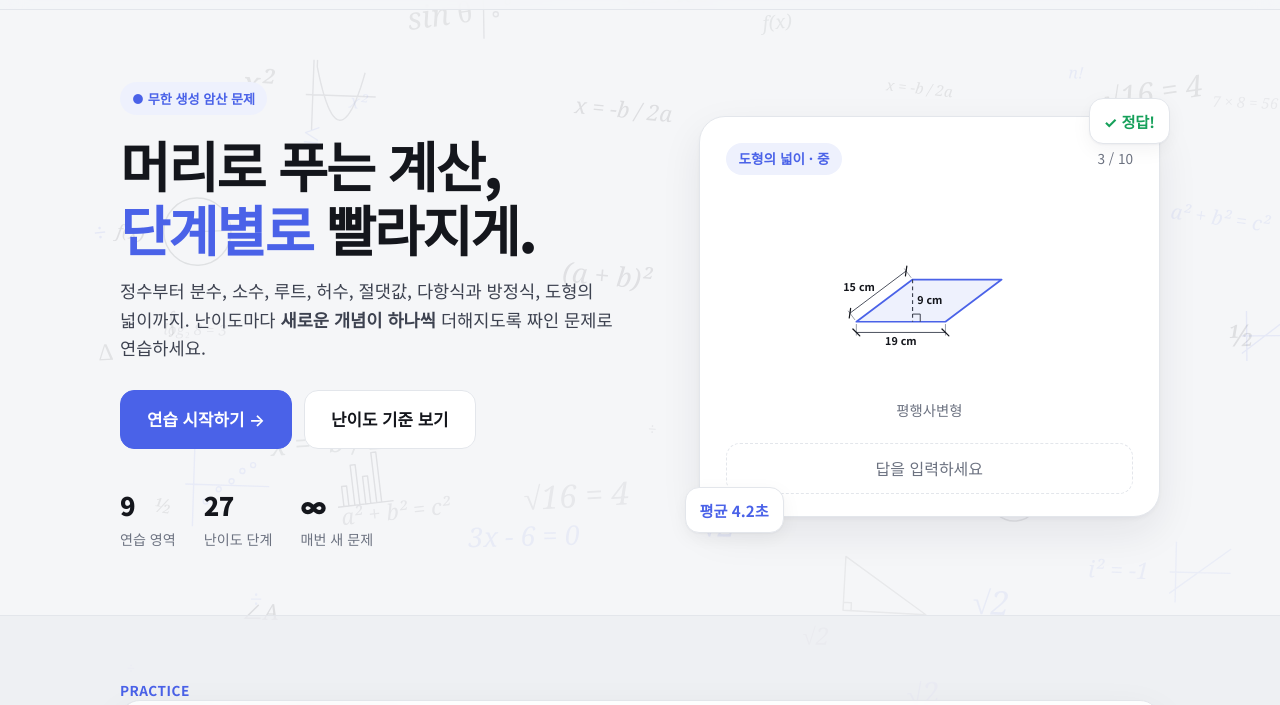
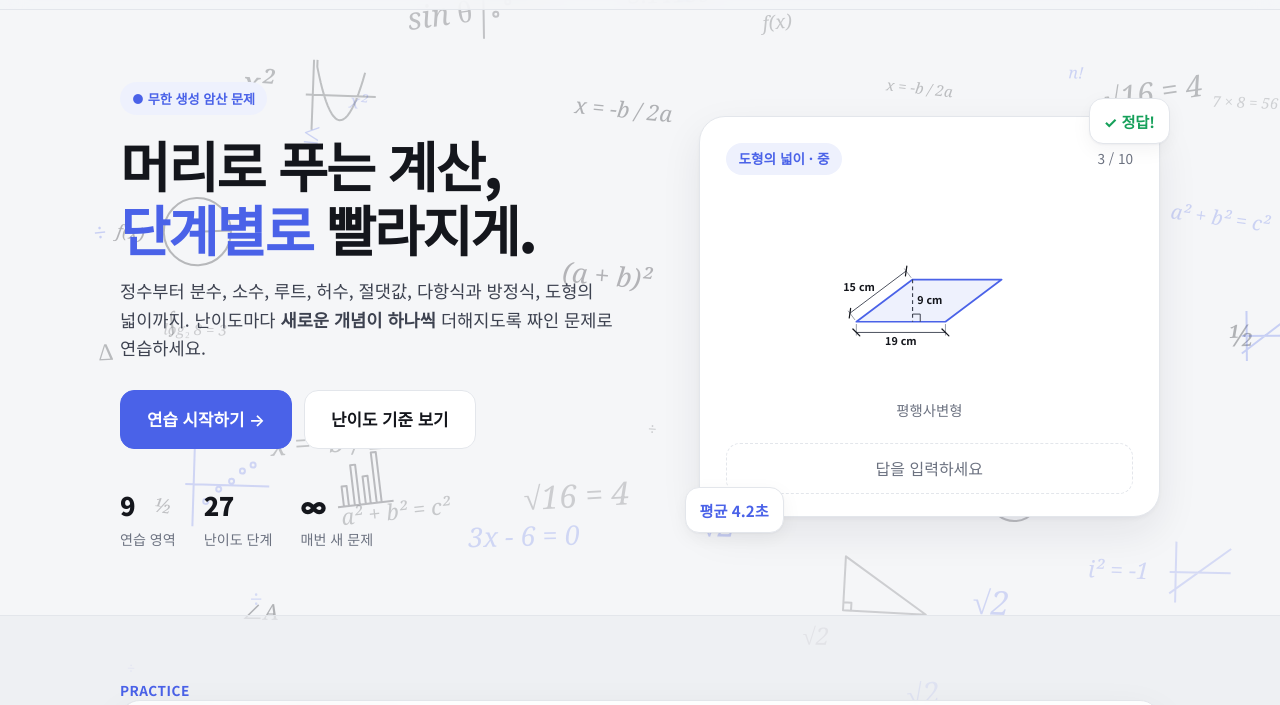
Before and after one commit to hjh202602-blip/math-drill, a plain HTML site: page index.html in a window 1280 px wide. Shown: the part 55-760 px from the top of the page. Drawn offline with Linux system fonts and the light colour scheme.

Commit message:
배경 수학 기호 진하게, 미리보기 수식 줄바꿈 수정
- 배경 기호 투명도 밝은 화면 26%, 다크 30%로 올리고 그래프 선 굵게
- 좁은 화면에서 히어로 미리보기 수식이 세로로 쪼개지던 문제 수정

Co-Authored-By: Claude Opus 5.5 <noreply@anthropic.com>

```diff
--- a/index.html
+++ b/index.html
@@ -828,7 +828,7 @@ let pvTimer=null;
 function cyclePreview(){
   const keys=Object.keys(CATS),k=pick(keys),i=rnd(0,2);
   const el=$('pvQ');el.style.opacity=0;
-  setTimeout(()=>{el.innerHTML=CATS[k].levels[i].gen().q;$('pvTag').textContent=`${CATS[k].name} · ${LV[i]}`;el.style.opacity=1},300);
+  setTimeout(()=>{el.innerHTML=`<div>${CATS[k].levels[i].gen().q}</div>`;$('pvTag').textContent=`${CATS[k].name} · ${LV[i]}`;el.style.opacity=1},300);
 }
 
 function show(id){
@@ -970,7 +970,7 @@ $('logo').addEventListener('click',()=>{if(S)clearInterval(S.timer);show('home')
     ink=cs.getPropertyValue('--ink').trim()||'#000';acc=cs.getPropertyValue('--accent').trim()||'#00f';
     const bg=cs.getPropertyValue('--bg').trim(),m=bg.match(/^#(..)(..)(..)$/);
     const lum=m?(parseInt(m[1],16)+parseInt(m[2],16)+parseInt(m[3],16))/765:1;
-    alpha=lum<.5?.11:.085;
+    alpha=lum<.5?.3:.26;
   }
   function make(spawnEdge){
     const g=Math.random()<.22,size=g?rnd(46,90):rnd(14,34);
@@ -1003,7 +1003,7 @@ $('logo').addEventListener('click',()=>{if(S)clearInterval(S.timer);show('home')
     ctx.stroke();
   }
   function draw(){
-    ctx.clearRect(0,0,W,H);ctx.lineWidth=1.4;ctx.lineJoin='round';ctx.textAlign='center';ctx.textBaseline='middle';
+    ctx.clearRect(0,0,W,H);ctx.lineWidth=2;ctx.lineJoin='round';ctx.textAlign='center';ctx.textBaseline='middle';
     for(const it of items){
       const c=it.col==='acc'?acc:ink;ctx.save();ctx.translate(it.x,it.y);ctx.rotate(it.rot);ctx.globalAlpha=it.a;
       if(it.g){ctx.strokeStyle=c;graph(it.v,it.size)}
```
